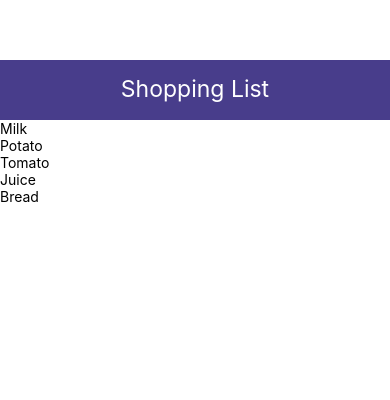
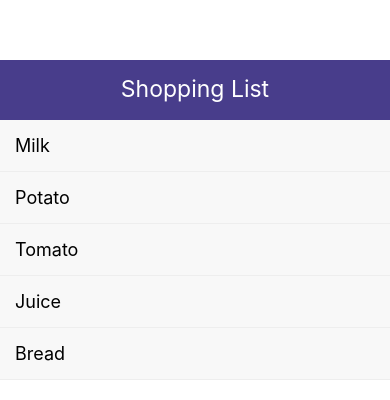
Before and after one commit to codeonion/QRAdventure, a React Native app: screen / in a window 390 px wide. Shown: the top 400 px of the page. Built offline with nearby package versions, Linux system fonts and the light colour scheme.

Commit message:
ListItem Compnent crteated and referenced in App.js. With Styling.

```diff
--- a/App.js
+++ b/App.js
@@ -1,9 +1,12 @@
 import React, {useState} from 'react';
 import { View, Text, StyleSheet,FlatList } from 'react-native'
+
 import Header from './components/Header';
 import 'react-native-get-random-values';
 import { v4 as uuidv4 } from 'uuid';
+import ListItem from './components/ListItem'
 
+// https://youtu.be/Hf4MJH0jDb4?t=2188 n
 const App = () => {
   const [items, setItems] = useState([
     {id: uuidv4(), text: 'Milk'},
@@ -15,9 +18,7 @@
   return (
     <View style={styles.contianer}>
       <Header title='Shopping List' />
-      <FlatList data={items} renderItem={({item}) => (
-        <Text>{item.text}</Text>
-      )} />
+      <FlatList data={items} renderItem={({item}) => <ListItem item={item} />}  />
     </View>
   );
 }
--- /dev/null
+++ b/components/ListItem.js
@@ -0,0 +1,33 @@
+import React from 'react';
+import { View, Text, StyleSheet, TouchableOpacity} from 'react-native'
+
+const ListItem = ({item}) => {
+  return (
+    <TouchableOpacity style={styles.listItem}>
+        <View style={styles.listItemView}>
+            <Text style={styles.listItemText}>{item.text}</Text>
+
+        </View>
+    </TouchableOpacity>
+  );
+}
+
+const styles = StyleSheet.create({
+    listItem: {
+        padding: 15,
+        backgroundColor: '#f8f8f8',
+        borderBottomWidth: 1,
+        borderColor: '#eee',
+    },
+    listItemView: {
+        flexDirection: 'row',
+        justifyContent: 'space-between',
+        alignItems: "center",
+
+    },
+    listItemText: {
+        fontSize: 18,
+    }
+});
+
+export default ListItem;
--- a/package.json
+++ b/package.json
@@ -8,6 +8,7 @@
     "eject": "expo eject"
   },
   "dependencies": {
+    "@expo/vector-icons": "^12.0.5",
     "expo": "~41.0.1",
     "expo-notifications": "~0.11.6",
     "expo-status-bar": "~1.0.4",
```
